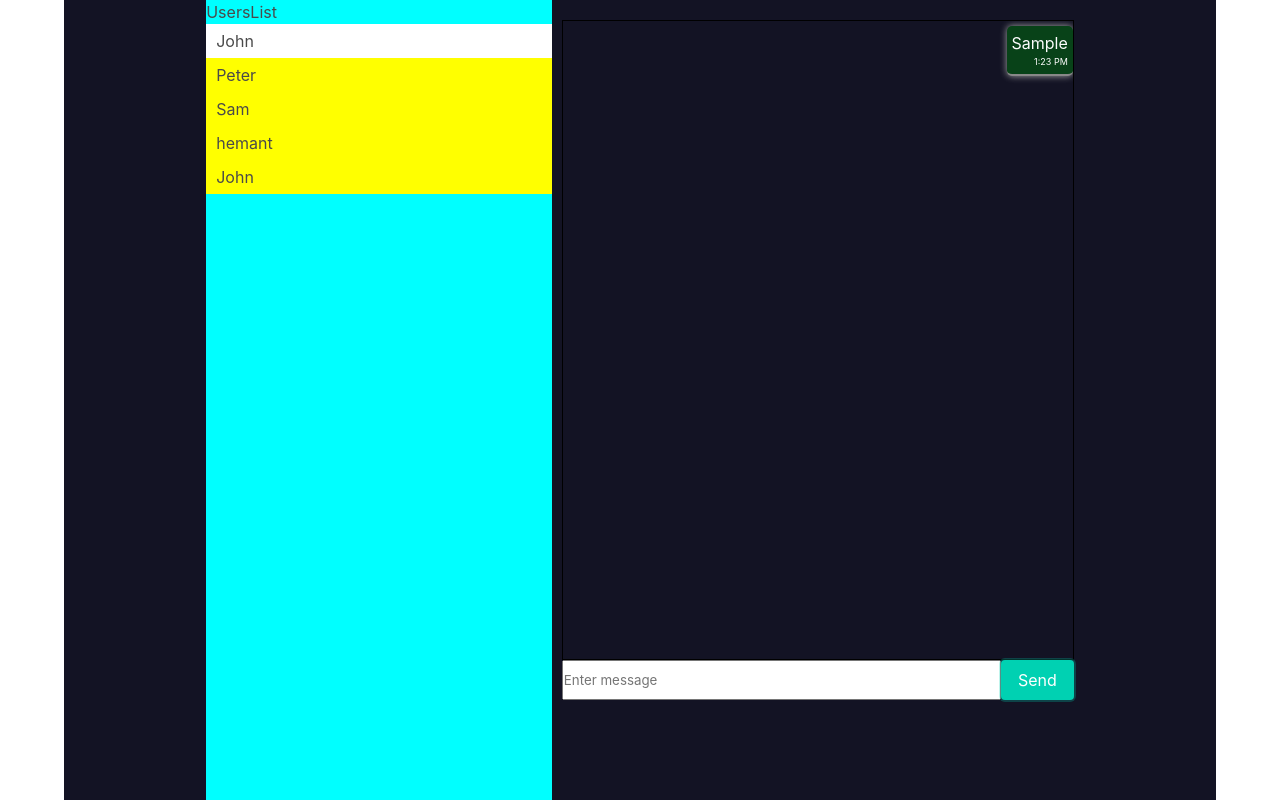
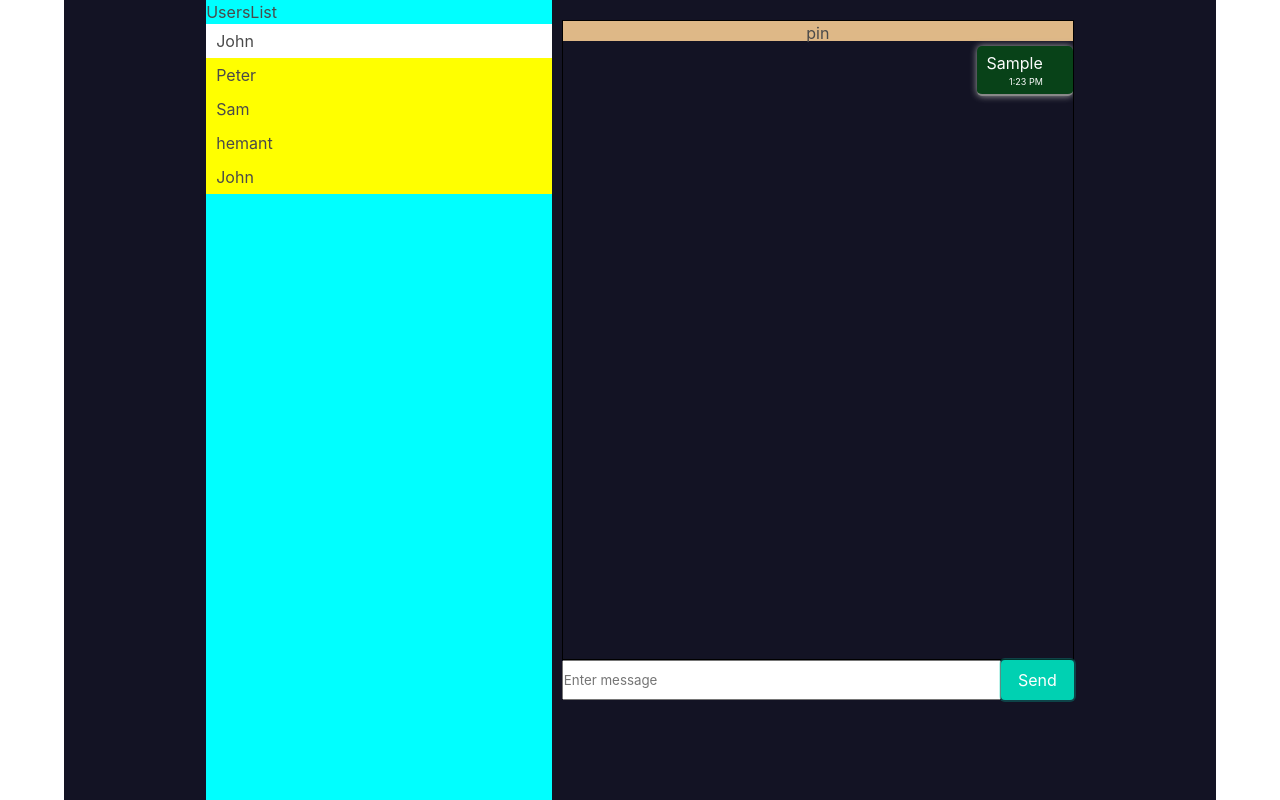
Before and after one commit to himrd95/temp-chat, a React (Create React App) app: page /chat in a window 1280 px wide. Both pictures are taken after typing "Sample" into the empty fields and a click on the button "Send". Built offline with nearby package versions, Linux system fonts and the light colour scheme.

Commit message:
fixed multiple user

```diff
--- a/src/actions/action.js
+++ b/src/actions/action.js
@@ -15,6 +15,12 @@ export const deleteMessage = () => {
 export const registeruser = (user) => {
 	return {
 		type: 'CREATE_USER',
+		payload: user,
+	};
+};
+export const currentUser = (user) => {
+	return {
+		type: 'CURRENT_USER',
 		payload: user,
 	};
 };
--- a/src/components/chat/Chat.jsx
+++ b/src/components/chat/Chat.jsx
@@ -5,19 +5,30 @@ import {
 	saveChat,
 	deleteChat,
 	createUser,
+	updateUser,
+	currentUser,
 } from '../../actions/action';
 import ChatWindow from '../chatwindow/ChatWindow';
 import moment from 'moment';
 import { v4 as uuidv4 } from 'uuid';
 import UsersList from '../contacts/UsersList';
 import { getItem } from '../../Helpers/LocalStorage';
+import { KEYS } from '../../utils/constants';
 
 function Chat() {
 	const [input, setInput] = useState('');
 	const [chat, setChat] = useState([]);
 	const dispatch = useDispatch();
 
-	useEffect(() => {}, []);
+	useEffect(() => {
+		const user = getItem(KEYS.CURRENTUSER) || '';
+		dispatch(currentUser(user));
+		const allMesseages = getItem(KEYS.MESSAGES) || [];
+		const fetchedMessages = allMesseages.filter(
+			(chats) => chats.userId == user,
+		);
+		dispatch(updateUser(fetchedMessages));
+	}, []);
 
 	const currnetUser = useSelector(
 		(state) => state.reducers.currnetUser,
@@ -68,6 +79,7 @@ function Chat() {
 		};
 	};
 
+	const handlePin = (id) => {};
 	return (
 		<div className='container'>
 			<div className='user-list'>
@@ -75,7 +87,7 @@ function Chat() {
 			</div>
 			<div className='chat-box'>
 				<div className='chat-container'>
-					<ChatWindow messages={messages} />
+					<ChatWindow messages={messages} handlePin={handlePin} />
 				</div>
 				<div className='btm'>
 					<input
--- a/src/components/chatwindow/ChatWindow.jsx
+++ b/src/components/chatwindow/ChatWindow.jsx
@@ -1,12 +1,14 @@
-import React from 'react';
+import React, { useState } from 'react';
 import cx from 'classnames';
 import '../chatwindow/chatwindow.css';
 import { useSelector } from 'react-redux';
 
-const ChatWindow = ({ messages }) => {
+const ChatWindow = ({ messages, handlePin }) => {
+	const [open, setOpen] = useState(false);
 	console.log(messages, 'messagestttttt');
 	return (
 		<div className='messages-window'>
+			<div className='pinned'>pin</div>
 			{messages && messages?.length > 0 ? (
 				messages?.map((chat) => (
 					<div
@@ -17,6 +19,16 @@ const ChatWindow = ({ messages }) => {
 						>
 							<p>{chat?.message}</p>
 							<p style={{ fontSize: '9px' }}>{chat?.date}</p>
+							<div onClick={() => setOpen(!open)} className='options'>
+								O
+							</div>
+							{open && (
+								<div className='modal'>
+									<div onClick={() => handlePin(chat.id)}>Pin</div>
+									<div>Edit</div>
+									<div>Delete</div>
+								</div>
+							)}
 						</div>
 					</div>
 				))
--- a/src/components/chatwindow/chatwindow.css
+++ b/src/components/chatwindow/chatwindow.css
@@ -4,7 +4,7 @@
 
 .bot {
 	text-align: left;
-    padding: 5px;
+	padding: 5px 30px 5px 10px;
 	width: fit-content;
 	margin: 5px 0 0;
 	background: #fff9f9;
@@ -18,10 +18,12 @@
 	width: 100% !important;
 	display: flex;
 	justify-content: flex-end;
+	position: relative;
 }
 
 .author-color {
-    padding: 5px;
+	position: relative;
+	padding: 5px 30px 5px 10px;
 	width: fit-content;
 	margin-top: 5px;
 	background: #084218;
@@ -30,3 +32,41 @@
 	border-bottom: 2px solid #888888;
 	color: #fdfdfd;
 }
+.pinned {
+	width: 100%;
+	height: 20px;
+	background-color: burlywood;
+}
+
+.options {
+	display: none;
+	position: absolute;
+	right: 10px;
+	top: 0px;
+	cursor: pointer;
+}
+
+.author:hover .options {
+	display: block;
+}
+.bot:hover .options {
+	display: block;
+}
+
+.modal {
+	position: absolute;
+	padding: 20px;
+	background-color: white;
+	border-radius: 10px;
+	z-index: 5;
+	width: 50px;
+	height: 70px;
+	display: flex;
+	flex-direction: column;
+	top: 0;
+	right: 0;
+}
+
+.modal div {
+	margin-bottom: 5px;
+}
--- a/src/reducers/reducer.js
+++ b/src/reducers/reducer.js
@@ -7,6 +7,8 @@ const messages = getItem(KEYS.MESSAGES) || [];
 const fetchedMessages = messages.filter(
 	(chats) => chats.userId == currnetUser,
 );
+
+console.log(fetchedMessages, currnetUser, 'hiii');
 
 const initialData = {
 	userData: users,
@@ -46,6 +48,11 @@ const reducers = (state = initialData, action) => {
 				...state,
 				fetchedConvo: action.payload,
 			};
+		case 'CURRENT_USER':
+			return {
+				...state,
+				currnetUser: action.payload,
+			};
 
 		default:
 			return state;
```
Lines whose indentation alone changed are shown as unchanged.
